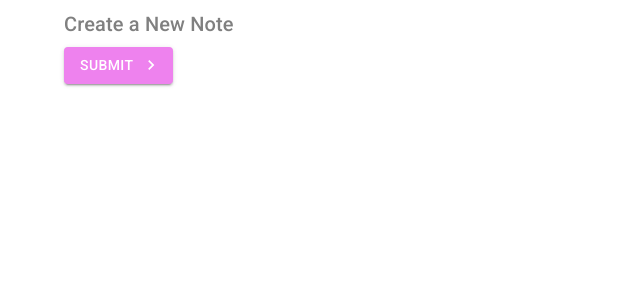
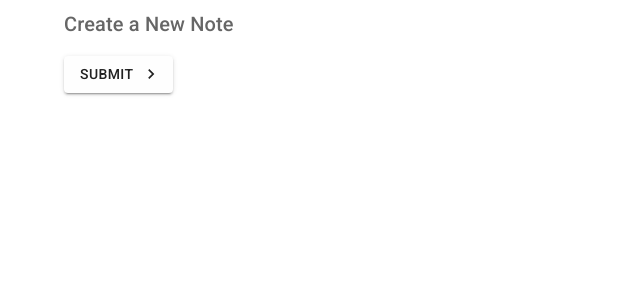
Before and after one commit to bibartaks/mui, a React (Vite) app: page / in a window 1280 px wide. Shown: the top 300 px of the page, without its empty margins (0-640 px from the left). Built offline with nearby package versions, Linux system fonts and the light colour scheme.

Commit message:
Added custom theme to the app

```diff
--- a/src/App.jsx
+++ b/src/App.jsx
@@ -1,9 +1,21 @@
 import Create from "./components/Create"
+import { createTheme, ThemeProvider } from "@mui/material"
+
+const theme = createTheme({
+  palette: {
+    primary: {
+      main: "#fefefe",
+    },
+  },
+})
+
 function App() {
   return (
-    <>
-      <Create />
-    </>
+    <ThemeProvider theme={theme}>
+      <>
+        <Create />
+      </>
+    </ThemeProvider>
   )
 }
 
--- a/src/components/Create.jsx
+++ b/src/components/Create.jsx
@@ -5,17 +5,19 @@ import KeyboardArrowRightIcon from "@mui/icons-material/KeyboardArrowRight"
 const Create = () => {
   return (
     <Container>
-      <Typography variant="h6" component="h2" gutterBottom color="gray">
+      <Typography
+        sx={{
+          marginBottom: 2,
+        }}
+        variant="h6"
+        color="textSecondary"
+        component="h2"
+        gutterBottom
+      >
         Create a New Note
       </Typography>
 
       <Button
-        sx={{
-          backgroundColor: "violet",
-          "&:hover": {
-            background: "blue",
-          },
-        }}
         type="submit"
         color="primary"
         variant="contained"
```
